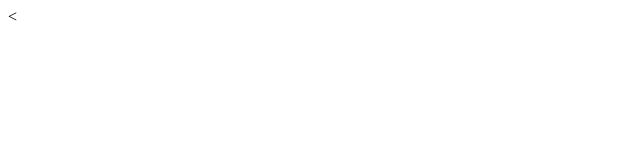
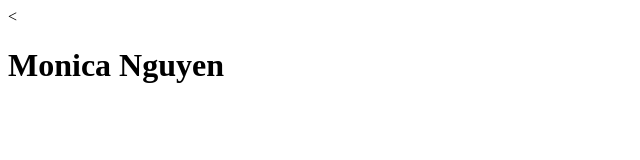
Before and after one commit to NguyenM66/NguyenM66.github.io, a plain HTML site: page index.html in a window 1280 px wide. Shown: the whole page, without its empty margins (0-640 px from the left). Drawn offline with Linux system fonts and the light colour scheme.

Commit message:
added name

```diff
--- a/index.html
+++ b/index.html
@@ -5,6 +5,6 @@
 	<title>Document</title>
 </head>
 <body>
-
+	<h1> Monica Nguyen </h1>
 </body>
 </html>
```
